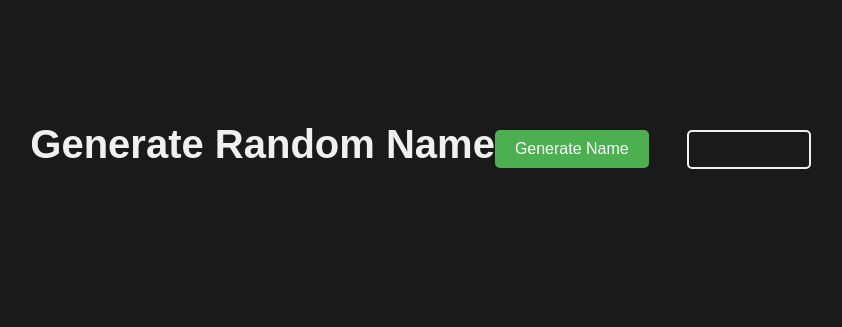
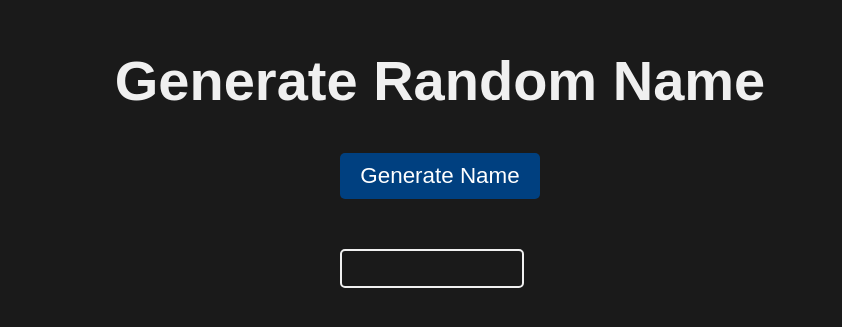
Before and after one commit to okut5/NameGen, a website: page public/index.html in a window 1280 px wide. Shown: the part 251-578 px from the top of the page, without its empty margins (200-1042 px from the left). Drawn offline with nearby package versions, Linux system fonts and the light colour scheme.

Commit message:
changing support for davinci 004 and then many changes in css to make it modern

```diff
--- a/api/generateName.js
+++ b/api/generateName.js
@@ -5,7 +5,7 @@ const axios = require('axios');
 module.exports = async (req, res) => {
   try {
     const response = await axios.post(
-      'https://api.openai.com/v1/engines/text-davinci-003/completions',
+      'https://api.openai.com/v1/engines/text-davinci-004/completions',
       {
         prompt: "generate a random name and surname in only 2 words",
         max_tokens: 10
--- a/public/index.html
+++ b/public/index.html
@@ -5,12 +5,18 @@
   <link rel="stylesheet" type="text/css" href="styles.css">
 </head>
 <body>
-  <h1>Generate Random Name</h1>
-  <button id="generate">Generate Name</button>
+<div id="maindiv">
+  <div id="headline">
+    <h1>Generate Random Name</h1>
+  </div>
+
+  <div id="button">
+    <button id="generate">Generate Name</button>
+  </div>
   <div id="response">
     <input type="text" id="nameDisplay" readonly> <!-- Read-only input for the response -->
   </div>
-
+</div>
 <!-- Including Axios -->
 <script src="https://cdn.jsdelivr.net/npm/axios/dist/axios.min.js"></script>
 
--- a/public/styles.css
+++ b/public/styles.css
@@ -11,32 +11,39 @@ body {
     height: 100vh; /* Full height of the viewport */
 }
 
-/* Centering the content */
-h1, #response, #generate {
-    text-align: center;
-    margin: 10px 0; /* Spacing around elements */
+/* Centering the content vertically and horizontally */
+#maindiv {
+    position: absolute;
+    display: flex; /* Enable flexbox */
+    flex-direction: column; /* Stack children vertically */
+    justify-content: center; /* Center horizontally */
+    align-items: center; /* Center vertically */
+    width: 100%; /* Take full width */
+    height: 100%; /* Take full height */
 }
 
 /* Styling the heading */
 h1 {
-    font-size: 2.5em; /* Large font size */
+    font-size: 3.5em; /* Large font size */
     margin-bottom: 20px;
+    text-align: center; /* Center text */
 }
 
 /* Styling the button */
 #generate {
-    background-color: #4CAF50; /* Green background */
+    background-color: #004080; /* Green background */
     color: white;
     padding: 10px 20px;
     border: none;
     border-radius: 5px;
     cursor: pointer;
-    font-size: 1em;
+    font-size: 1.4em;
     transition: background-color 0.3s;
+    margin-top: 20px; /* Spacing above the button */
 }
 
 #generate:hover {
-    background-color: #45a049; /* Slightly darker green on hover */
+    background-color: #003366; /* Slightly darker green on hover */
 }
 
 /* Styling the input */
@@ -44,20 +51,26 @@ h1 {
     border: 2px solid #f0f0f0; /* Light border */
     border-radius: 5px;
     padding: 10px;
-    width: 50%; /* Input width */
+    width: 80%; /* Input width */
     max-width: 300px; /* Maximum width */
     background-color: transparent;
     color: white;
     text-align: center;
+    margin-top: 50px; /* Spacing above the input */
 }
 
 /* Responsive design for smaller screens */
 @media (max-width: 600px) {
     h1 {
+        font-size: 2.5em;
+    }
+
+    #generate {
         font-size: 2em;
     }
 
+
     #nameDisplay {
-        width: 70%;
+        width: 80%;
     }
 }
```
